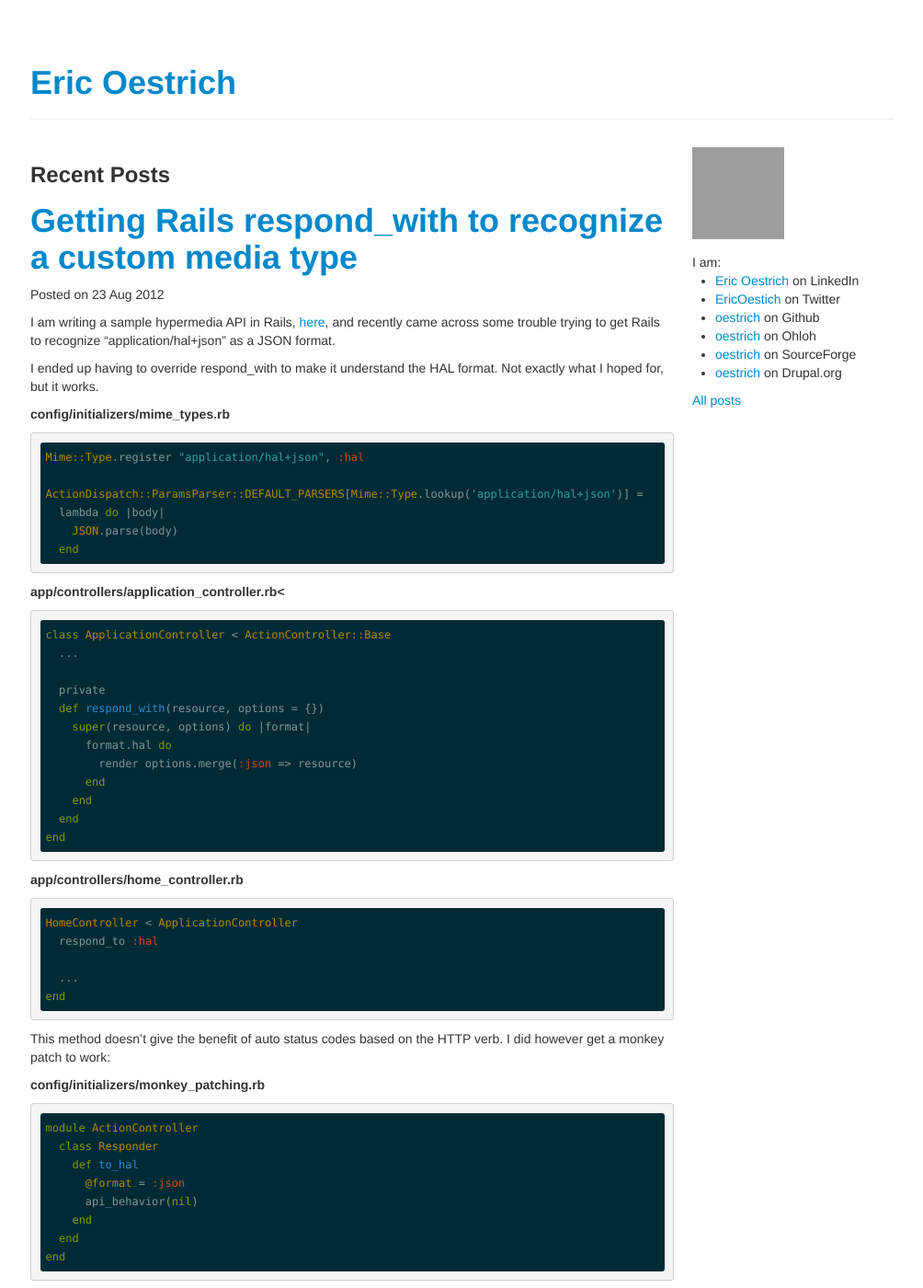
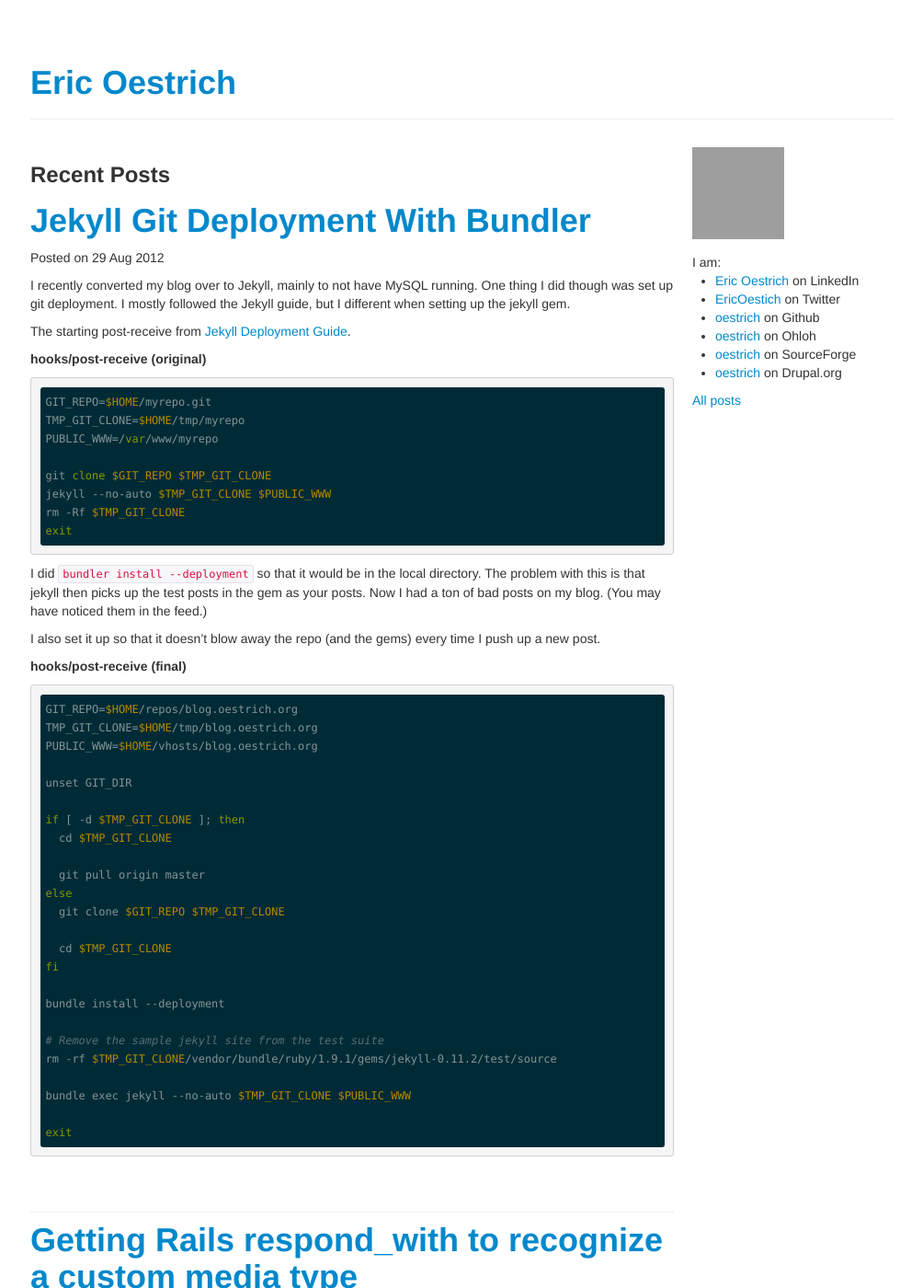
Before and after one commit to oestrich/blog.oestrich.org, a Jekyll site: the page built from index.html, in a window 1280 px wide and 1400 px high. Shown: the whole window at 92% size, without its empty margins (137-1141 px from the left). Built offline with Jekyll 4.4.1, drawn with Linux system fonts in a browser that asks for light colours; Markdown is read by kramdown in place of the engine named in the settings; some of the changed text lies outside the part shown; grey boxes are pictures that could not be loaded.

Commit message:
Add content to the jekyll deployment post

```diff
--- a/_posts/2012-08-29-jekyll-git-deployment-with-bundler.md
+++ b/_posts/2012-08-29-jekyll-git-deployment-with-bundler.md
@@ -8,3 +7,48 @@
 
 # [{{ page.title }}]({{ page.url }})
 <span>Posted on {{ page.date | date_to_string }}</span>
+
+I recently converted my blog over to Jekyll, mainly to not have MySQL running. One thing I did though was set up git deployment. I mostly followed the Jekyll guide, but I different when setting up the jekyll gem.
+
+The starting post-receive from [Jekyll Deployment Guide](https://github.com/mojombo/jekyll/wiki/Deployment).
+##### hooks/post-receive (original)
+
+    GIT_REPO=$HOME/myrepo.git
+    TMP_GIT_CLONE=$HOME/tmp/myrepo
+    PUBLIC_WWW=/var/www/myrepo
+
+    git clone $GIT_REPO $TMP_GIT_CLONE
+    jekyll --no-auto $TMP_GIT_CLONE $PUBLIC_WWW
+    rm -Rf $TMP_GIT_CLONE
+    exit
+
+I did `bundler install --deployment` so that it would be in the local directory. The problem with this is that jekyll then picks up the test posts in the gem as your posts. Now I had a ton of bad posts on my blog. (You may have noticed them in the feed.)
+
+I also set it up so that it doesn't blow away the repo (and the gems) every time I push up a new post.
+
+##### hooks/post-receive (final)
+
+    GIT_REPO=$HOME/repos/blog.oestrich.org
+    TMP_GIT_CLONE=$HOME/tmp/blog.oestrich.org
+    PUBLIC_WWW=$HOME/vhosts/blog.oestrich.org
+
+    unset GIT_DIR
+
+    if [ -d $TMP_GIT_CLONE ]; then
+      cd $TMP_GIT_CLONE
+
+      git pull origin master
+    else
+      git clone $GIT_REPO $TMP_GIT_CLONE
+
+      cd $TMP_GIT_CLONE
+    fi
+
+    bundle install --deployment
+
+    # Remove the sample jekyll site from the test suite
+    rm -rf $TMP_GIT_CLONE/vendor/bundle/ruby/1.9.1/gems/jekyll-0.11.2/test/source
+
+    bundle exec jekyll --no-auto $TMP_GIT_CLONE $PUBLIC_WWW
+
+    exit
```
Also changed, not shown: other parts of _posts/2012-08-29-jekyll-git-deployment-with-bundler.md (+0 -1 lines).
